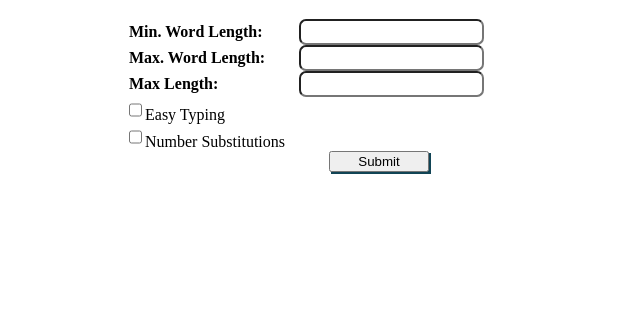
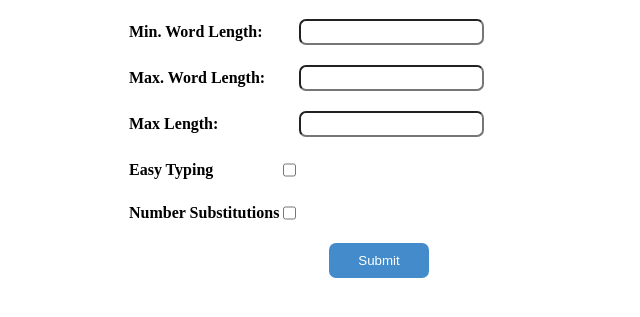
Before and after one commit to MorrisOmbiro/InternetProgramming, a plain HTML site: page index.html in a window 1280 px wide. Shown: the part 79-396 px from the top of the page, without its empty margins (261-901 px from the left). Drawn offline with Linux system fonts and the light colour scheme.

Commit message:
full table

```diff
--- a/index.html
+++ b/index.html
@@ -13,8 +13,12 @@
             <label>Max Length:</label>
             <input id="in3" type="number"><br>
             <div class="check_boxes">
-            <input id="easy" type="checkbox" name="group1" value="easy_typing">Easy Typing<br />
-            <input id="num_sub" type="checkbox" name="group1" value="num_subs">Number Substitutions<br />
+            <label>Easy Typing
+            <input class = "check" id="easy" type="checkbox" name="group1" value="easy_typing" />
+            </label>
+            <label>Number Substitutions
+            <input class = "check" id="num_sub" type="checkbox" name="group1" value="num_subs" />
+            </label><br />
             </div>
             <button onclick="printTable()">Submit</button>
             <table id="res_tab">
--- a/main.css
+++ b/main.css
@@ -6,9 +6,17 @@
 
 button{
     display: block;
+    border: none;
     width: 20%;
     margin: auto;
+    background-color: #438BCA;
+    color: white;
+    padding: 10px;
+    text-align: center;
+    border-radius: 7px;
+/*
     box-shadow: 2px 2px #145;
+*/
 }
 label {
     font-weight: bold;
@@ -18,21 +26,25 @@ label {
     width: 170px;
     line-height: 25px;
     border-bottom: 10px;
+    font-size: 16px;
 }
 input {
     border-radius: 7px;
     height: 20px;
     margin-left: auto;
-    border-bottom: px;
+    margin-bottom: 20px;
     display: inline-block;
     float: inherit;
+}
+.check_boxes {
+    display: inline-block;
 }
 #res_tab {
     width: 100%;
     padding: 5px;
 }
 .res_tr:nth-child(odd){
-    background-color: lightgray;
+    background-color: #F9F9F9;
     width: 100%;
 
 }
```
